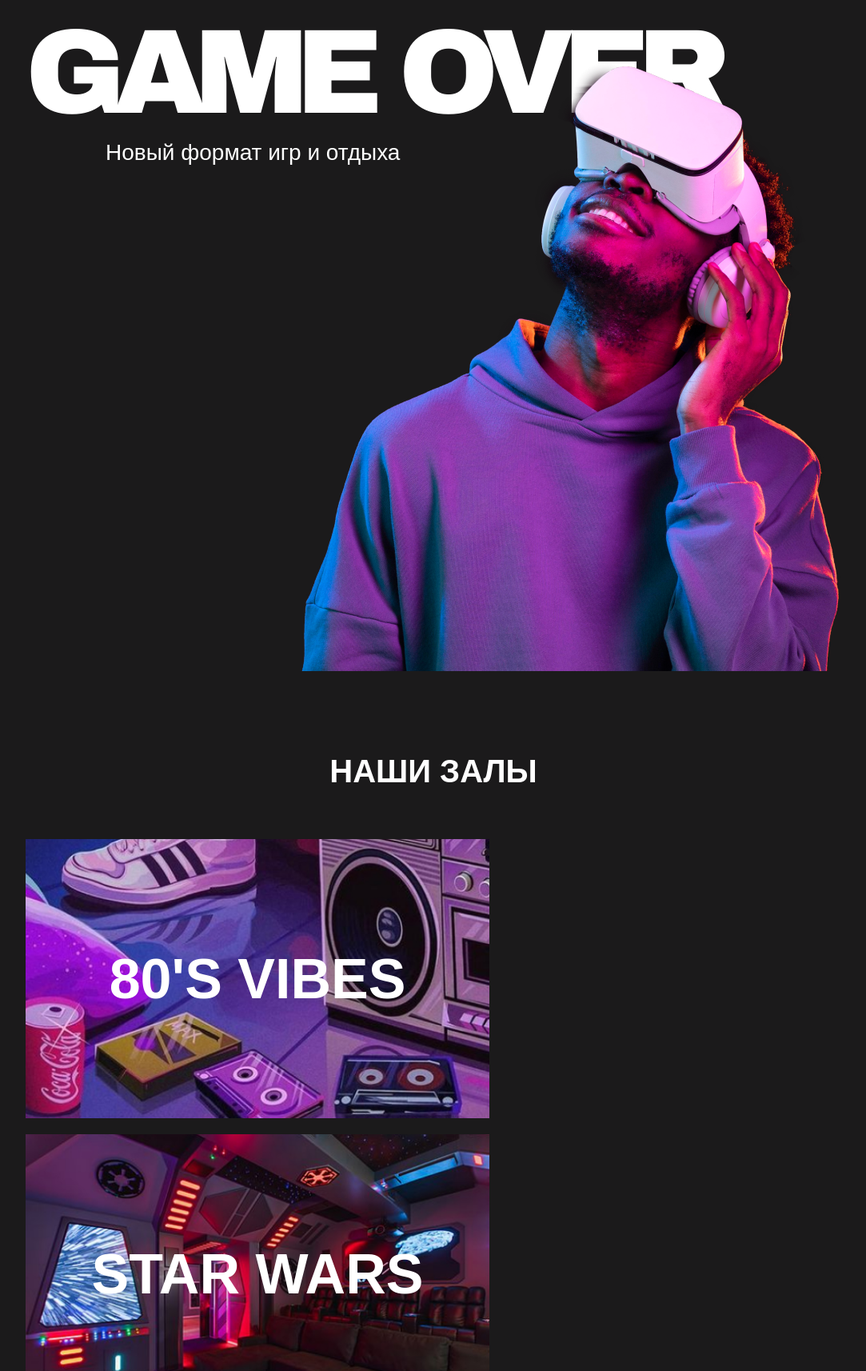
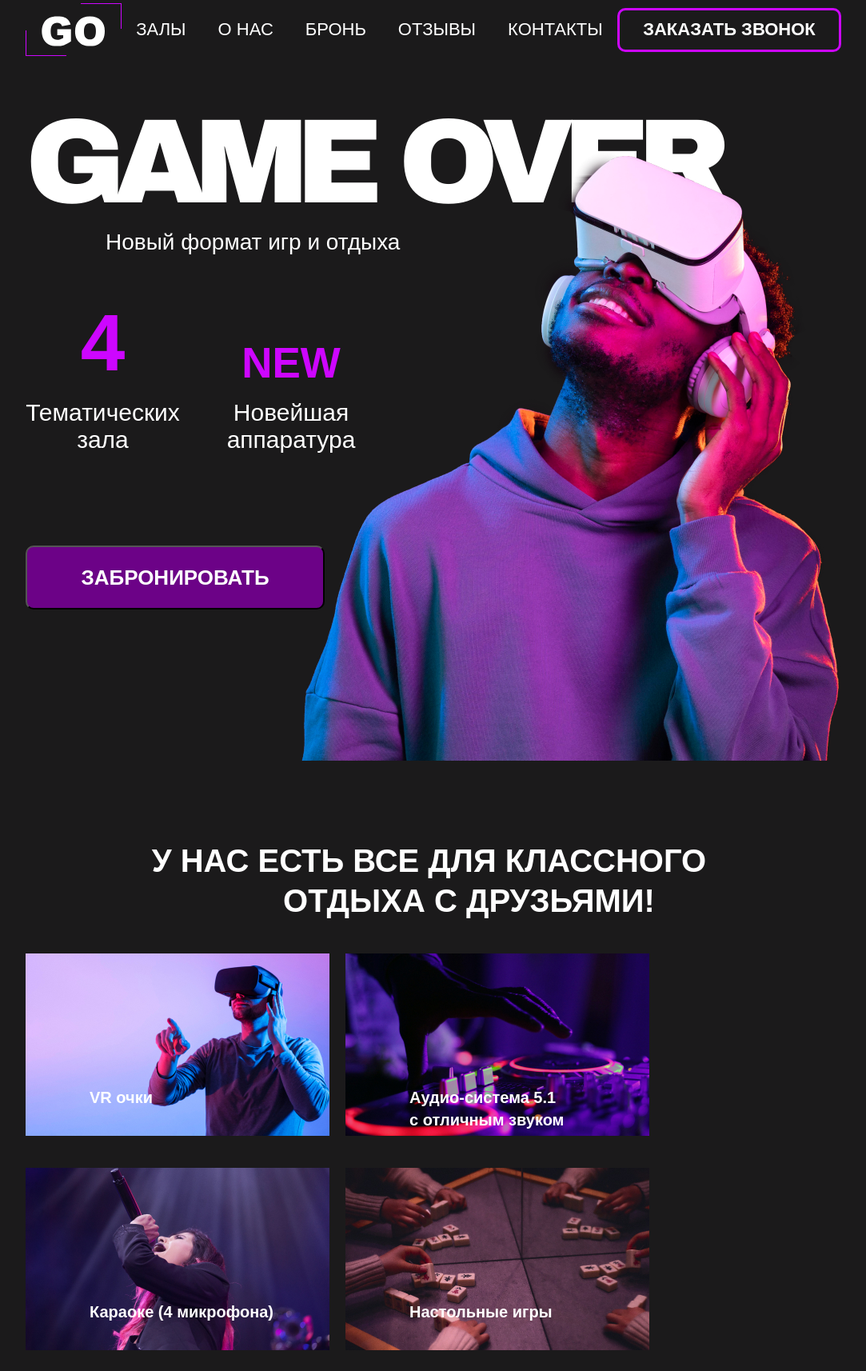
Before and after one commit to d-pletikapa/GO-FLEX, a plain HTML site: page index.html in a window 1280 px wide. Shown: the part 34-1748 px from the top of the page at 80% size, without its empty margins (98-1181 px from the left). Drawn offline with Linux system fonts and the light colour scheme.

Commit message:
flex in progress work from office

```diff
--- a/index.html
+++ b/index.html
@@ -11,17 +11,58 @@
 </head>
 <body>
 
+<header class="header">
+  <div class="container">
+  <a class="header__logo" href="#" title="Logo"></a>
+  <nav class="header__navigation">
+ <ul class="header__list">
+  <li class="header__item"><a href="#">залы</a></li>
+  <li class="header__item"><a href="#">О нас</a></li>
+  <li class="header__item"><a href="#">Бронь</a></li>
+  <li class="header__item"><a href="#">отзывы</a></li>
+  <li class="header__item"><a href="#">Контакты</a></li>
+ </ul>
+  </nav>
+  <button class="header__call-back-order">Заказать звонок</button>
+</header>
+</div>
+
 <main>
 
   <section class="general">
     <div class="container">
-      <div class="container__wrapper container__wrapper--overlay-img">
+      <div class="general__wrapper general__wrapper--overlay-img">
 
         <h1 class="general__title">GAME OVER
           <span>Новый формат игр и отдыха</span>
         </h1>
+        <div class="general__features">
+          <div class="general__first-block"><span class="first-block__text--special">4</span><span class="first-block__text">Тематических
+            зала</span></div>
+          <div class="general__second-block"><span class="second-block__text--special">new</span><span class="second-block__text">Новейшая
+            аппаратура</span></div>
+        </div>
+        <button class="general__order-btn">Забронировать</button>
       </div>
     </div>
+  </section>
+
+  <section class="devices">
+    <div class="container">
+      <h2 class="devices__title">У нас есть все для классного
+        отдыха с друзьями!</h2>
+        <div class="devices__wrapper">
+        <div class="devices__flex-block devices__flex-block--vr"><p class="devices__text">VR очки</p></div>
+        <div class="devices__flex-block devices__flex-block--au5-1"><p class="devices__text">Аудио-система 5.1
+с отличным звуком</p></div>
+        <div class="devices__flex-block devices__flex-block--karaoke"><p class="devices__text">Караоке (4 микрофона)</p></div>
+        <div class="devices__flex-block devices__flex-block--desktop"><p class="devices__text">Настольные игры</p></div>
+        <div class="devices__flex-block devices__flex-block--cinema"><p class="devices__text">Кино сервисы Netflix, IVI,
+MegoGo, КиноПоиск, Okko</p></div>
+        <div class="devices__flex-block devices__flex-block--ps5"><p class="devices__text">РlаyStаtiоn 5</p></div>
+      </div>
+    </div>
+
   </section>
 
   <section id="halls" class="halls">
@@ -339,7 +380,9 @@
         <div class="contacts__map"></div>
       </div>
       <div id="contacts__credentials" class="contacts__credentials">
-        123
+        <p>© Game Over, 2022</p>
+        <p>Design by Anastasia Ilina
+      ilina9825@gmail.com</p>
       </div>
     </div>
 
--- a/styles/container/container.css
+++ b/styles/container/container.css
@@ -40,17 +40,3 @@
   row-gap: 40px;
   justify-content: space-between;
 }
-
-
-.container__wrapper {
-  position: relative;
-  height: 823px;
-}
-
-.container__wrapper--overlay-img:before {
-  position: absolute;
-  content: url("__img-container/main-banner-vr-big.png");
-  right: 0;
-  bottom: 0;
-  height: 762px;
-}
--- /dev/null
+++ b/styles/header/header.css
@@ -0,0 +1,42 @@
+.header {
+    padding-top: 38px;
+    padding-bottom: 8px;
+}
+.header .container {
+    flex-flow: row wrap;
+    justify-content: space-between;
+    align-items: center;
+}
+
+.header__logo {
+    width: 120px;
+    height: 66px;
+    background-image: url('__img-header/logo.svg');
+    background-position: center;
+    background-repeat: no-repeat;
+}
+
+.header__list {
+    display: flex;
+    flex-flow: row wrap;
+    column-gap: 40px;
+}
+
+.header__item {
+font-size: 22px;
+line-height: 50px;
+text-transform: uppercase;
+}
+
+.header__call-back-order {
+    width: 280px;
+    height: 55px;
+    border: 3px solid #CD06FF;
+    border-radius: 10px;
+    background-color: transparent;
+    font-weight: 700;
+    font-size: 22px;
+    line-height: 30px;
+    text-transform: uppercase;
+    color: #FFFFFF;
+}
--- a/styles/section-contacts/section-contacts.css
+++ b/styles/section-contacts/section-contacts.css
@@ -14,6 +14,7 @@
   width: 680px;
   height: 274px;
   background-color: white;
+  background-image: url("./__img-contacts/map.jpg");
 }
 
 .contacts__title {
@@ -26,25 +27,25 @@
   text-transform: uppercase;
 }
 
-.contacts p {
+.contacts__wrapper p {
   font-weight: 700;
   font-size: 24px;
   line-height: 28px;
 }
 
-.contacts p > a {
+.contacts__wrapper p > a {
   text-decoration: none;
   color: #FFFFFF;
 }
 
-.contacts p:nth-child(1) {
+.contacts__wrapper p:nth-child(1) {
   position: relative;
   margin-bottom: 39px;
   left: 66px;
   white-space: pre-line;
 }
 
-.contacts p:nth-child(1):before {
+.contacts__wrapper p:nth-child(1):before {
   content: url("__img-contacts/footer_location.svg");
   display: block;
   position: absolute;
@@ -54,13 +55,13 @@
   top: 14px;
 }
 
-.contacts p:nth-child(2) {
+.contacts__wrapper p:nth-child(2) {
   position: relative;
   margin-bottom: 11px;
   left: 66px;
 }
 
-.contacts p:nth-child(2):before {
+.contacts__wrapper p:nth-child(2):before {
   content: url("__img-contacts/footer_bx_bxs-phone-call.svg");
   display: block;
   position: absolute;
@@ -70,14 +71,14 @@
   top: -2px;
 }
 
-.contacts p:nth-child(3) {
+.contacts__wrapper p:nth-child(3) {
   position: relative;
   left: 66px;
   margin-bottom: 35px;
 }
 
 
-.contacts p:nth-child(3):before {
+.contacts__wrapper p:nth-child(3):before {
   content: url("__img-contacts/footer_mail.svg");
   display: block;
   position: absolute;
@@ -131,3 +132,14 @@
   background-size: cover;
   background-repeat: no-repeat;
 }
+
+.contacts__credentials {
+  display: flex;
+  flex-flow: row nowrap;
+  justify-content: space-between;
+}
+.contacts__credentials p:last-of-type {
+  white-space: pre;
+  font-size: 14px;
+  line-height: 16px;
+}
--- /dev/null
+++ b/styles/section-devices/section-devices.css
@@ -0,0 +1,58 @@
+.devices .container {
+    flex-flow: column wrap;
+    row-gap: 41px;;
+    }
+
+    .devices__title {
+    font-weight: 700;
+    font-size: 40px;
+    line-height: 50px;
+    text-align: center;
+    text-transform: uppercase;
+    white-space: pre;
+    }
+    .devices__wrapper {
+        display: flex;
+        flex-flow: row wrap;
+        gap: 40px 20px;
+    }
+
+    .devices__flex-block {
+        position: relative;
+        /* display: flex; */
+        /* justify-content: flex-start; */
+        /* align-items: flex-end; */
+        /* flex-basis: auto; */
+        min-width: 380px;
+        height: 228px;
+    }
+
+    .devices__text {
+        position: absolute;
+        top: 166px;
+        left: 40px;
+        padding-left: 40px;
+        white-space: pre;
+        font-weight: 700;
+        font-size: 20px;
+        line-height: 28px;
+    }
+
+    .devices__flex-block--vr {
+    background-image: url("__img-devices/vr-ochki.jpg");
+    }
+    .devices__flex-block--au5-1 {
+    background-image: url("__img-devices/au5-1.jpg");
+    }
+    .devices__flex-block--karaoke {
+    background-image: url("__img-devices/karaoke.jpg");
+    }
+    .devices__flex-block--desktop {
+    background-image: url("__img-devices/desktop-games.jpg");
+    }
+    .devices__flex-block--cinema {
+    background-image: url("__img-devices/cinema.jpg");
+    }
+    .devices__flex-block--ps5 {
+    background-image: url("__img-devices/ps5.jpg");
+    }
--- a/styles/section-general/section-general.css
+++ b/styles/section-general/section-general.css
@@ -17,4 +17,93 @@
   width: 100%;
   font-weight: 400;
   font-size: 28px;
+  margin-bottom: 30px;
 }
+
+.general__wrapper {
+  /* display: flex; */
+  position: relative;
+  height: 823px;
+}
+
+.general__wrapper--overlay-img:before {
+  position: absolute;
+  content: url("__img-general/main-banner-vr-big.png");
+  right: 0;
+  bottom: 0;
+  height: 762px;
+}
+
+.general__order-btn {
+  width: 374px;
+  height: 80px;
+  background: #6C0287;
+  border-radius: 10px;
+  font-weight: 700;
+  font-size: 26px;
+  line-height: 30px;
+  text-transform: uppercase;
+  color: #FFFFFF;
+}
+
+.general__features {
+  height: 174px;
+  width: 415px;
+  display: flex;
+  flex-flow: row wrap;
+  justify-content: space-between;
+  column-gap: 40px;
+  align-items: flex-start;
+  margin-bottom: 150px;
+}
+
+.general__first-block {
+display: flex;
+flex-flow: column wrap;
+align-items: center;
+width: 193px;
+}
+
+.general__second-block {
+display: flex;
+flex-flow: column wrap;
+align-self: flex-end;
+align-items: center;
+width: 166px;
+
+}
+
+.first-block__text--special {
+  display: flex;
+  font-weight: 900;
+  font-size: 100px;
+  line-height: 141px;
+  font-variant: small-caps;
+  color: #CD06FF;
+}
+
+.first-block__text {
+  display: flex;
+  font-weight: 400;
+  font-size: 30px;
+  line-height: 34px;
+  text-align: center;
+  color: #FFFFFF;
+}
+
+.second-block__text--special {
+  display: flex;
+  font-weight: 900;
+  font-size: 75px;
+  line-height: 106px;
+  font-variant: small-caps;
+  color: #CD06FF;
+}
+.second-block__text {
+  display: flex;
+  font-weight: 400;
+  font-size: 30px;
+  line-height: 34px;
+  text-align: center;
+  color: #FFFFFF;
+}
--- a/styles/style.css
+++ b/styles/style.css
@@ -1,7 +1,9 @@
 @import url('normalize.css');
 @import url('global-style.css');
-@import url(container/container.css);
+@import url('header/header.css');
+@import url('container/container.css');
 @import url('section-general/section-general.css');
+@import url('section-devices/section-devices.css');
 @import url('section-halls/section-halls.css');
 @import url('section-faq/section-faq.css');
 @import url('section-booking/section-booking.css');
```
Also changed, not shown: styles/section-general/__img-general/down.svg (renamed from styles/container/__img-container/down.svg), styles/section-general/__img-general/main-banner-vr-big.png (renamed from styles/container/__img-container/main-banner-vr-big.png).
